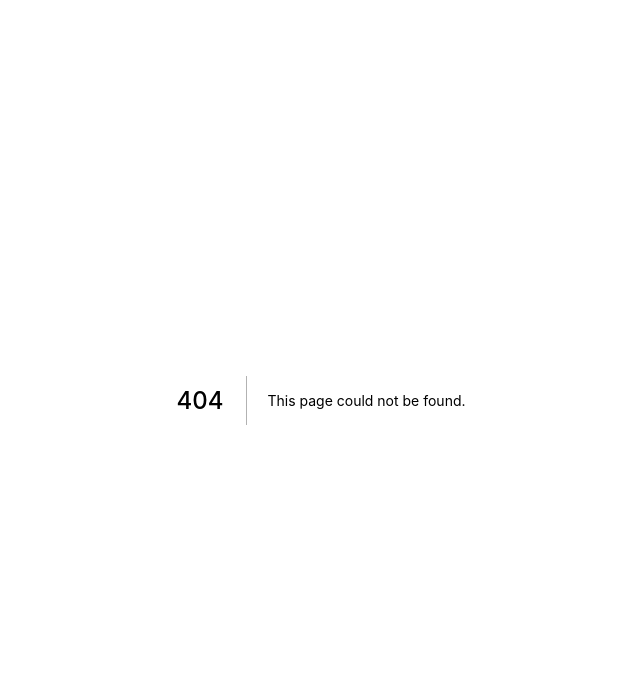
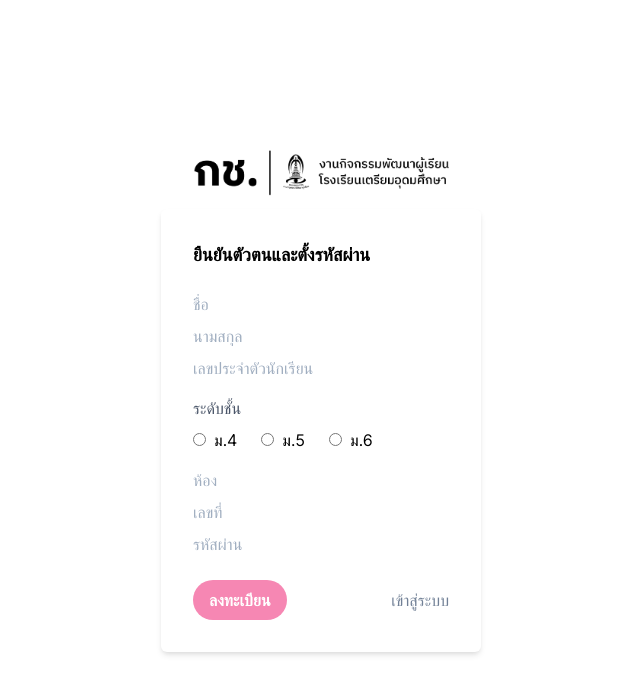
Before and after one commit to triamudomcmc/register.triamudom.club, a Next.js app in the folder client/: page /register in a window 1280 px wide. Before the commit this address had no page. Shown: the top 694 px of the page, without its empty margins (319-959 px from the left). Built offline with nearby package versions, Linux system fonts and the light colour scheme; no server answers; what @tailwindcss/custom-forms would draw is missing.

Commit message:
:sparkles: Add /register

```diff
--- /dev/null
+++ b/client/src/pages/register.tsx
@@ -0,0 +1,241 @@
+import React, { useEffect, useState } from 'react'
+import Link from 'next/link'
+
+import { Formik, Field } from 'formik'
+import * as Yup from 'yup'
+import Router from 'next/router'
+
+import useUser from 'components/useUser'
+import { AuthLayout } from 'components/AuthLayout'
+
+const RegisterForm = ({ setError, error, setStatus }) => (
+  <Formik
+    initialValues={{
+      firstName: '',
+      lastName: '',
+      studentID: '',
+      password: '',
+      room: '',
+      number: '',
+      level: '',
+    }}
+    validationSchema={Yup.object({
+      firstName: Yup.string().required('โปรดกรอกชื่อจริง'),
+      lastName: Yup.string().required('โปรดกรอกนามสกุล'),
+      studentID: Yup.string()
+        .length(5, 'โปรดใส่เลข 5 หลัก')
+        .required('โปรดกรอกเลขประจำตัวนักเรียน'),
+      password: Yup.string().required('โปรดกรอกรหัสผ่าน'),
+      room: Yup.number()
+        .min(1, 'เลขห้องเรียนต้องมากกว่า 1')
+        .max(999, 'เลขห้องเรียนต้องน้อยกว่า 999')
+        .required('โปรดกรอกห้อง'),
+      number: Yup.number()
+        .lessThan(50, 'โปรดกรอกเลขที่ต่ำกว่า 50')
+        .required('โปรดกรอกเลขที่'),
+      level: Yup.number().required('โปรดเลือกระดับชั้น'),
+    })}
+    onSubmit={async (values, { setSubmitting }) => {
+      let data: any
+      setSubmitting(true)
+
+      console.log(values)
+
+      try {
+        const res = await fetch(`http://localhost:1323/register`, {
+          method: 'POST',
+          headers: {
+            'Content-Type': 'application/json',
+          },
+          body: JSON.stringify(values),
+          credentials: 'include',
+        })
+
+        data = await res.json()
+
+        console.log(data)
+        setStatus(data)
+
+        if (data === 'Unauthorized') {
+          setError('ไม่พบผู้ใช้งาน')
+        }
+      } catch (_) {}
+
+      setSubmitting(false)
+    }}
+  >
+    {({
+      values,
+      errors,
+      touched,
+      handleChange,
+      handleBlur,
+      handleSubmit,
+      isSubmitting,
+    }) => (
+      <form onSubmit={handleSubmit} className="mt-6 w-64">
+        <input
+          type="text"
+          name="firstName"
+          onChange={handleChange}
+          onBlur={handleBlur}
+          value={values.firstName}
+          className="form-input mt-1 block w-full rounded-lg"
+          placeholder="ชื่อ"
+          aria-required
+        />
+        <p className="my-2 text-sm text-red-500">
+          {errors.firstName && touched.firstName && errors.firstName}
+        </p>
+
+        <input
+          type="text"
+          name="lastName"
+          onChange={handleChange}
+          onBlur={handleBlur}
+          value={values.lastName}
+          className="form-input mt-1 block w-full rounded-lg"
+          placeholder="นามสกุล"
+          aria-required
+        />
+        <p className="my-2 text-sm text-red-500">
+          {errors.lastName && touched.lastName && errors.lastName}
+        </p>
+
+        <input
+          type="text"
+          name="studentID"
+          onChange={handleChange}
+          onBlur={handleBlur}
+          value={values.studentID}
+          className="form-input mt-1 block w-full rounded-lg"
+          placeholder="เลขประจำตัวนักเรียน"
+          aria-required
+        />
+        <p className="my-2 text-sm text-red-500">
+          {errors.studentID && touched.studentID && errors.studentID}
+        </p>
+
+        <div className="my-4">
+          <span className="text-gray-700">ระดับชั้น</span>
+          <div className="mt-2">
+            <label className="inline-flex items-center">
+              <Field
+                type="radio"
+                name="level"
+                value="4"
+                className="form-radio"
+              />
+              <span className="ml-2">ม.4</span>
+            </label>
+            <label className="inline-flex items-center ml-6">
+              <Field
+                type="radio"
+                name="level"
+                value="5"
+                className="form-radio"
+              />
+              <span className="ml-2">ม.5</span>
+            </label>
+            <label className="inline-flex items-center ml-6">
+              <Field
+                type="radio"
+                name="level"
+                value="6"
+                className="form-radio"
+              />
+              <span className="ml-2">ม.6</span>
+            </label>
+          </div>
+        </div>
+
+        <input
+          type="text"
+          name="room"
+          onChange={handleChange}
+          onBlur={handleBlur}
+          value={values.room}
+          className="form-input mt-1 block w-full rounded-lg"
+          placeholder="ห้อง"
+          aria-required
+        />
+        <p className="my-2 text-sm text-red-500">
+          {errors.room && touched.room && errors.room}
+        </p>
+
+        <input
+          type="text"
+          name="number"
+          onChange={handleChange}
+          onBlur={handleBlur}
+          value={values.number}
+          className="form-input mt-1 block w-full rounded-lg"
+          placeholder="เลขที่"
+          aria-required
+        />
+        <p className="my-2 text-sm text-red-500">
+          {errors.number && touched.number && errors.number}
+        </p>
+
+        <input
+          type="password"
+          name="password"
+          onChange={handleChange}
+          onBlur={handleBlur}
+          value={values.password}
+          className="form-input mt-1 block w-full rounded-lg"
+          placeholder="รหัสผ่าน"
+          aria-required
+        />
+        <p className="my-2 text-sm text-red-500">
+          {errors.password && touched.password && errors.password}
+        </p>
+
+        <p className="mt-2 text-sm text-red-500">{error}</p>
+        <div className="mt-6 flex flex-row justify-between items-baseline">
+          <button
+            type="submit"
+            disabled={isSubmitting}
+            className="focus:outline-none focus:shadow-outline font-bold bg-pink-400 hover:bg-pink-500 transition duration-500 text-white py-2 px-4 rounded-full"
+          >
+            ลงทะเบียน
+          </button>
+          <Link href="/">
+            <a className="text-gray-600">เข้าสู่ระบบ</a>
+          </Link>
+        </div>
+      </form>
+    )}
+  </Formik>
+)
+
+export default () => {
+  const { user, mutate } = useUser()
+  const [error, setError] = useState('')
+  const [status, setStatus] = useState('')
+
+  useEffect(() => {
+    if (user) {
+      Router.replace('/dashboard')
+    }
+  }, [user])
+
+  return (
+    <AuthLayout title="ยืนยันตัวตนและตั้งรหัสผ่าน">
+      {status === 'Success' ? (
+        <div className="mt-2 text-center">
+          <p>นักเรียนได้ทำการยืนยันและตั้งรหัสผ่านในระบบลงทะเบียนชมรมแล้ว</p>
+          <div className="mt-8">
+            <Link href="/">
+              <a className="focus:outline-none focus:shadow-outline font-bold bg-pink-400 hover:bg-pink-500 transition duration-500 text-white py-2 px-4 rounded-full">
+                เข้าสู่ระบบ
+              </a>
+            </Link>
+          </div>
+        </div>
+      ) : (
+        <RegisterForm error={error} setError={setError} setStatus={setStatus} />
+      )}
+    </AuthLayout>
+  )
+}
```
Also changed, not shown: 2 other files (tests, documents, lock files or other folders).
